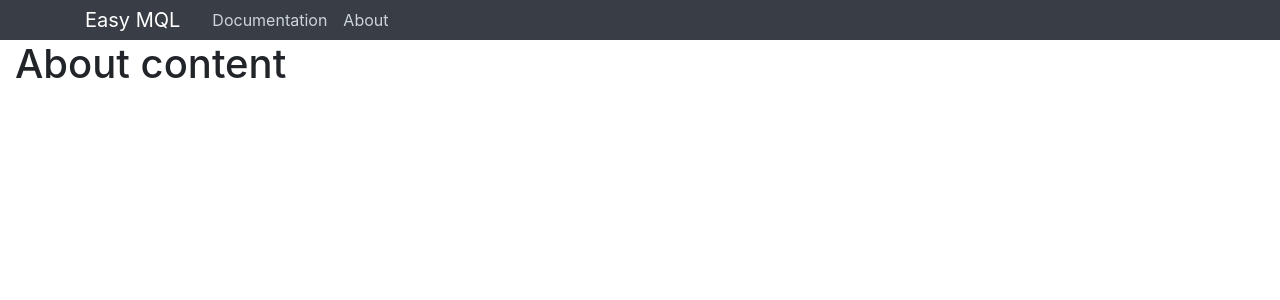
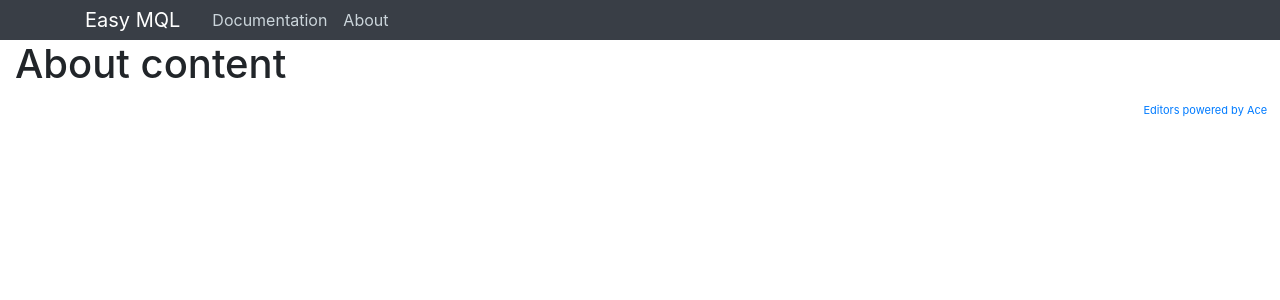
Before and after one commit to PrashantSakre/easy-mql-composer, a Flask app: page /about in a window 1280 px wide. Shown: the top 300 px of the page. Run offline with Flask 2, Linux system fonts and the light colour scheme; some libraries are stand-ins or nearby versions.

Commit message:
feat: Add footer

```diff
--- a/easy_mql/flask_mql.py
+++ b/easy_mql/flask_mql.py
@@ -1,8 +1,7 @@
 import json
 import sys
-import time
+
 import pyparsing
-
 from flask import Flask, render_template, request
 
 sys.path.insert(1, '/Users/prashantsakre/Documents/Developer/easy-mql')
--- a/static/main.css
+++ b/static/main.css
@@ -55,7 +55,7 @@ body {
   /* height: 92%; */
   flex: 1;
   width: 100%;
-  padding: 5px;
+  padding: 5px 5px 0 5px;
   min-height: 0px;
 }
 
@@ -63,7 +63,7 @@ body {
   display: flex;
   flex-direction: column;
   flex: 1 0;
-  margin: 5px;
+  margin: 5px 5px 0 5px;
   min-width: 0px;
 }
 
@@ -95,3 +95,14 @@ body {
     background-color: #393e46;
     color: #f7f7f7;
 }
+
+/* Footer-section */
+.footer-p {
+    text-align: end;
+    margin: 0 1% 0 0;
+    padding-bottom: .1rem;
+}
+
+.footer-a {
+    font-size: 11px;
+}
--- a/templates/layout.html
+++ b/templates/layout.html
@@ -62,6 +62,10 @@
     </header>
     {% block content %}{% endblock %}
 
+    <!-- Footer - section -->
+    <div>
+        <p class="footer-p"><a class="footer-a" href="https://ace.c9.io/" target="_blank" rel="noopener noreferrer">Editors powered by Ace</a></p>
+    </div>
 
     <!-- Optional JavaScript; choose one of the two! -->
 
```
